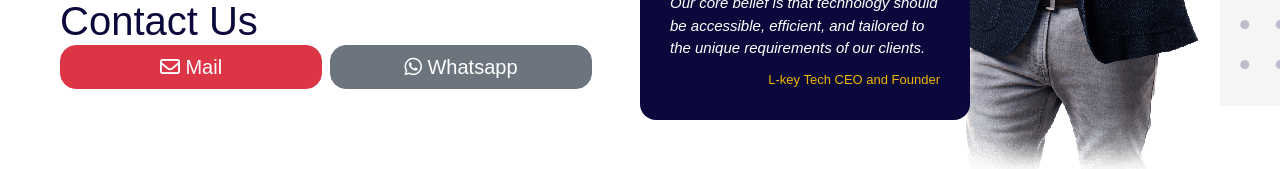
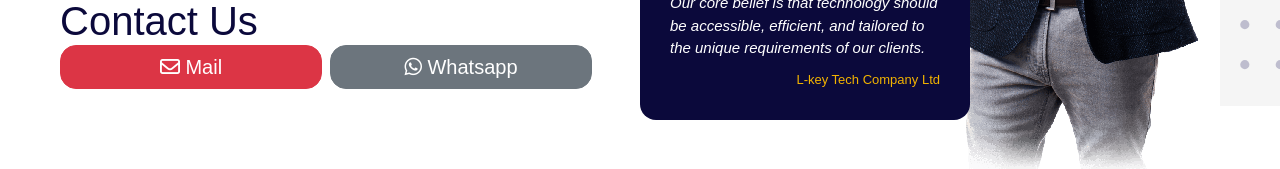
Before and after one commit to LUVGOD7/Client-Projects, a React (Create React App) app in the folder L-key Teck/: page / in a window 1280 px wide. Shown: the part 594-763 px from the top of the page. Built offline with nearby package versions, Linux system fonts and the light colour scheme; a web font is replaced by a local one.

Commit message:
Update Header.jsx

```diff
--- a/L-key Teck/src/components/Sections/Header.jsx
+++ b/L-key Teck/src/components/Sections/Header.jsx
@@ -76,7 +76,7 @@ export default function Header() {
                 className="font13 orangeColor textRight"
                 style={{ marginTop: "10px" }}
               >
-                L-key Tech CEO and Founder
+                L-key Tech Company Ltd
               </p>
             </div>
           </QuoteWrapper>
```
